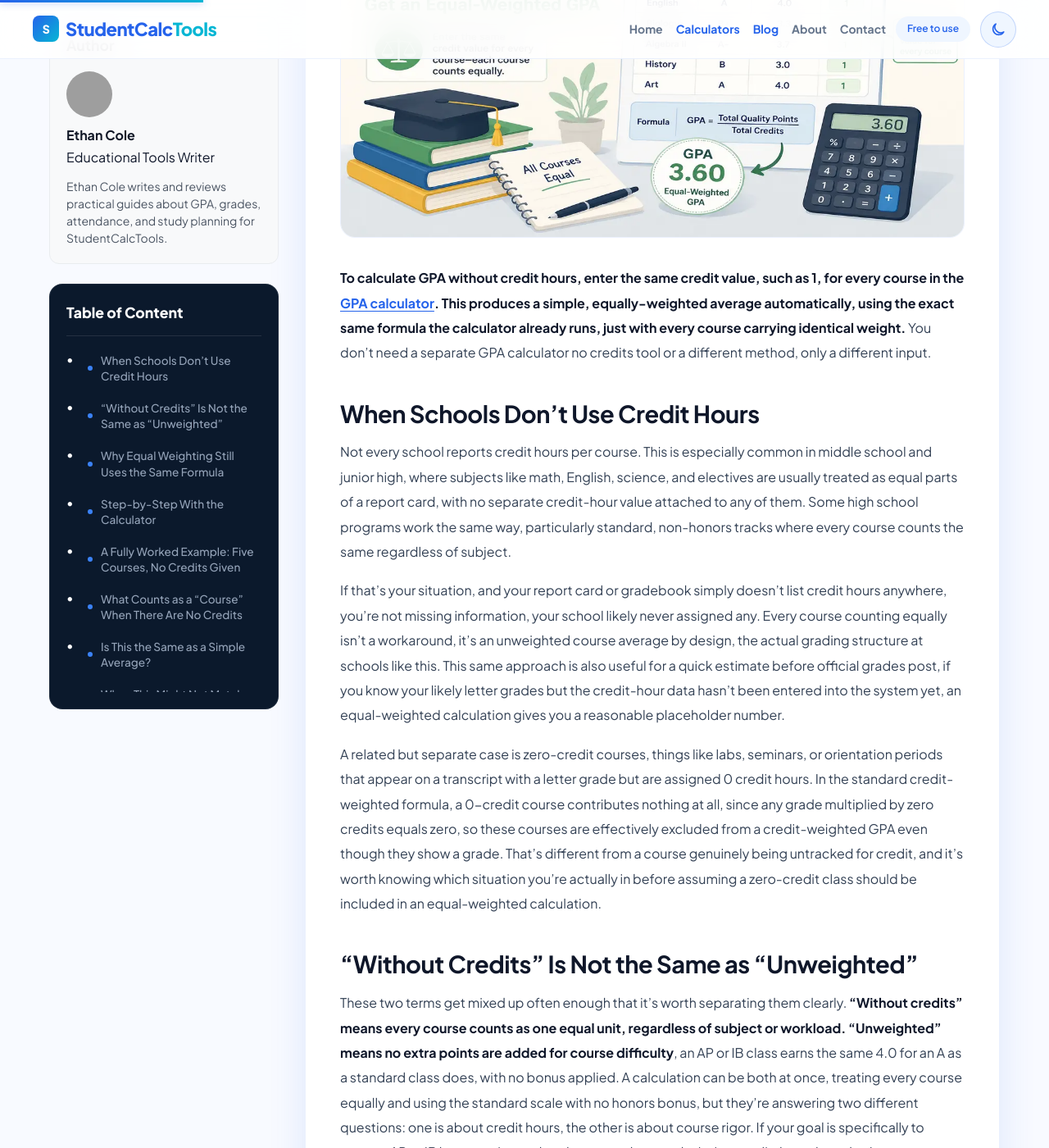
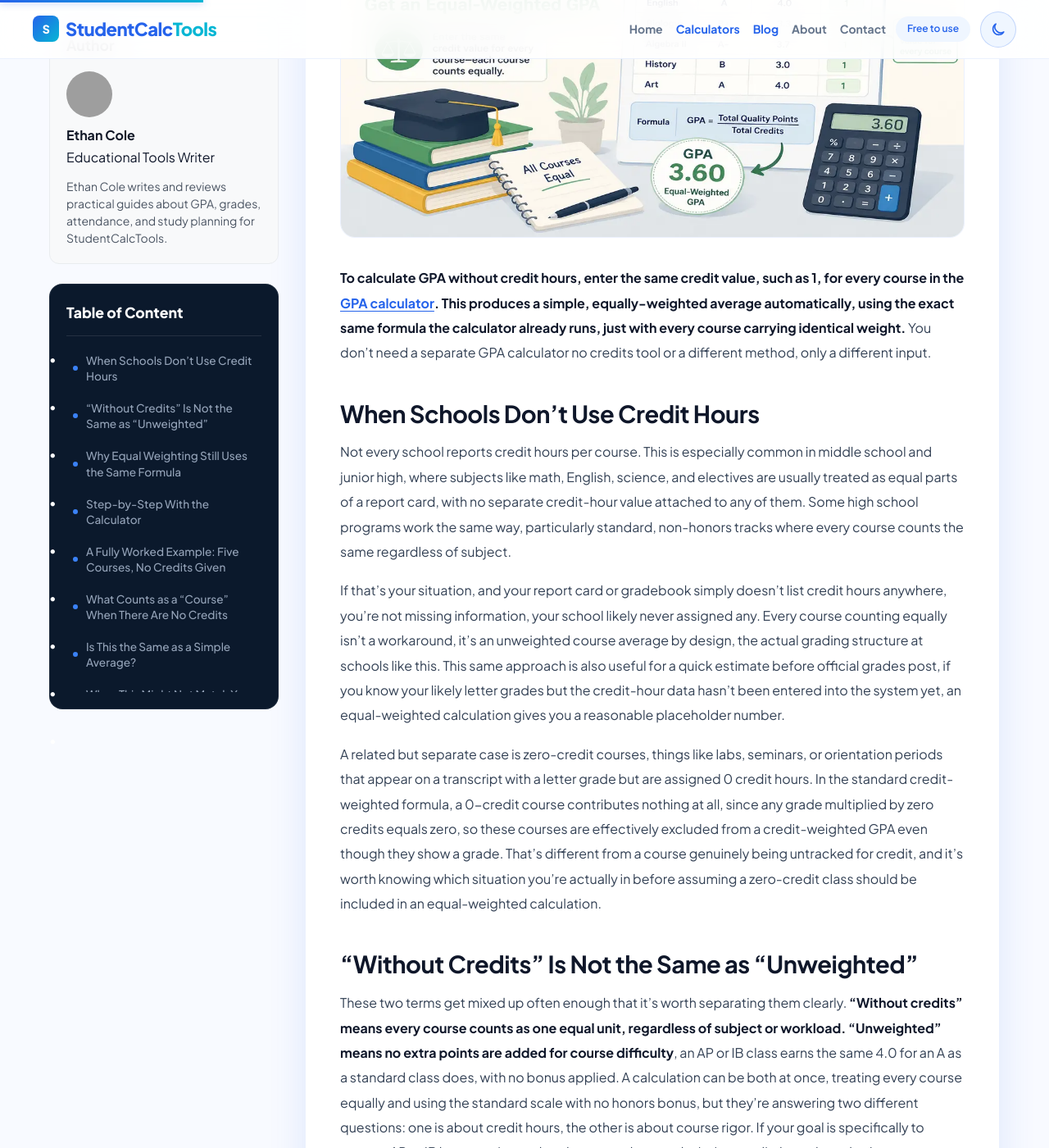
Before and after one commit to zaidmeo09-dhangal/studentcalctools, a Jekyll site: the page built from _posts/2026-08-28-gpa-calculator-without-credits-how-to-get-an-equal-weighted-gpa.md, in a window 1280 px wide and 1400 px high, scrolled down 812 px. Shown: the whole window at 82% size. Built offline with Jekyll 4.4.1, drawn with Linux system fonts in a browser that asks for light colours; grey boxes are pictures that could not be loaded.

Commit message:
Update post.css

```diff
--- a/assets/css/post.css
+++ b/assets/css/post.css
@@ -1070,15 +1070,17 @@ a {
 }
 
 .toc-list {
-  list-style: none;
-  padding: 0;
-  margin: 0;
+  list-style: none !important; /* Default HTML white dots ko remove karne ke liye */
+  list-style-type: none !important;
+  padding: 0 !important;
+  margin: 0 !important;
+  max-height: 420px;
+  overflow-y: auto;
 }
 
 .toc-list li {
-  position: relative;
-  padding-left: 18px;
-  margin-bottom: 12px;
+  list-style: none !important;
+  margin-bottom: 8px;
 }
 
 .toc-list li::before {
```
